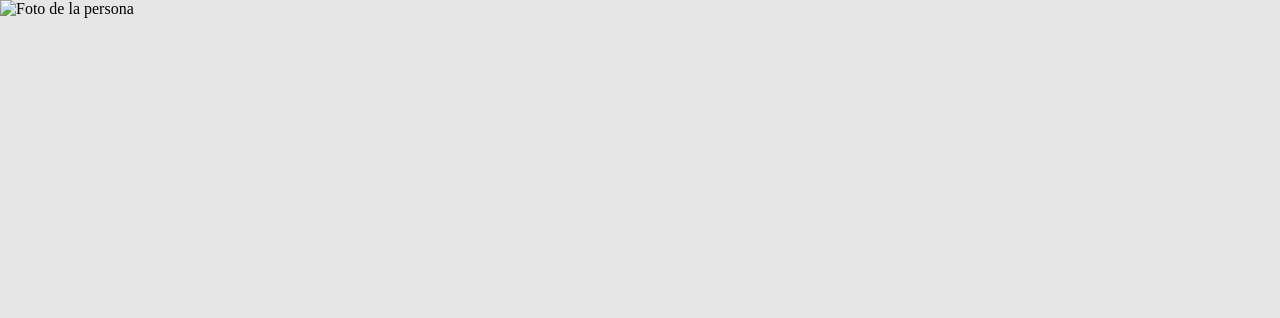
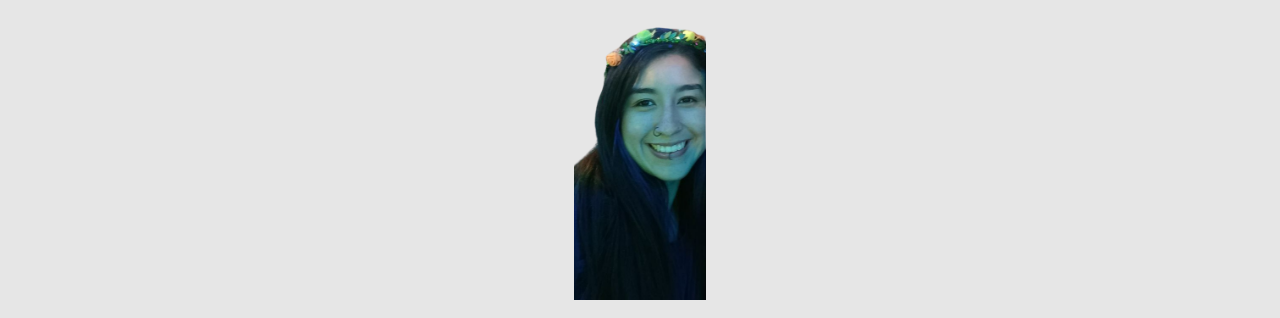
Before and after one commit to LuDev01/CV, a plain HTML site: page index.html in a window 1280 px wide. Shown: the top 318 px of the page. Drawn offline with Linux system fonts and the light colour scheme; the site is published under a folder, as on GitHub Pages, so addresses that start at the root find nothing.

Commit message:
Editando la imagencita

```diff
--- a/index.html
+++ b/index.html
@@ -10,7 +10,7 @@
 </head>
 <body>
     <header>
-        <img src="/Luisa.png" alt="Foto de la persona">
+        <img src="./Luisa.png" alt="Foto de la persona">
 <h1>Curriculum vitae luisa toro</h1>
 
 </header>
```
